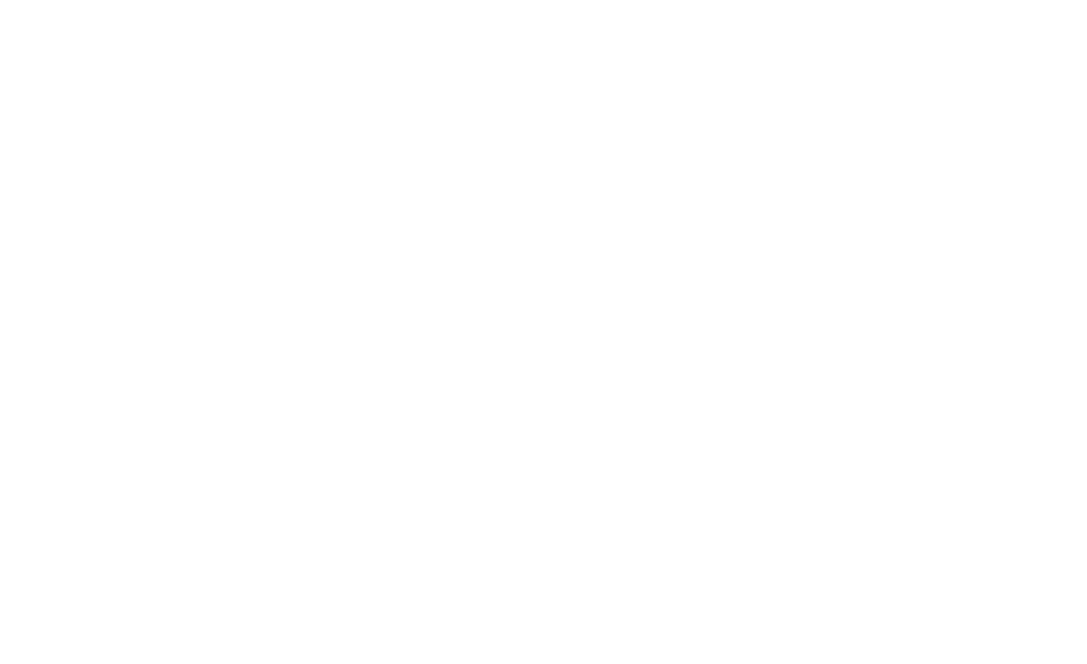
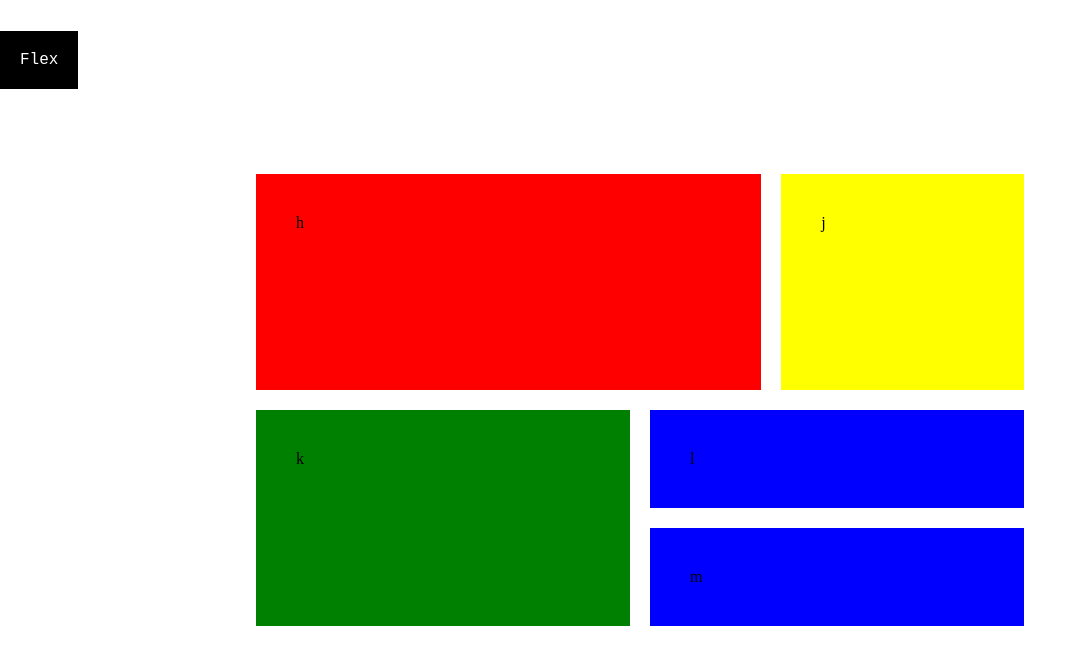
Before and after one commit to mrolaleyeisrael/flex_grid, a plain HTML site: page task1/grid.html in a window 1280 px wide. Shown: the whole page, without its empty margins (0-1087 px from the left). Drawn offline with Linux system fonts and the light colour scheme.

Commit message:
task1b completed

```diff
--- a/task1/grid.html
+++ b/task1/grid.html
@@ -1,12 +1,32 @@
 <!DOCTYPE html>
 <html lang="en">
-<head>
-  <meta charset="UTF-8">
-  <meta http-equiv="X-UA-Compatible" content="IE=edge">
-  <meta name="viewport" content="width=device-width, initial-scale=1.0">
-  <title>Document</title>
-</head>
-<body>
+	<head>
+		<meta charset="UTF-8" />
+		<meta http-equiv="X-UA-Compatible" content="IE=edge" />
+		<meta name="viewport" content="width=device-width, initial-scale=1.0" />
+		<title>Document</title>
+		<link rel="stylesheet" href="./style.css" />
+	</head>
+	<body>
+		<!-- header  -->
+		<header>
+			<a href="index.html" class="header">Flex</a>
+		</header>
 
-</body>
+		<!-- main  -->
+		<main class="">
+			<section class="main-container">
+				<div class="container">
+					<div class="red">h</div>
+					<div class="yellow">j</div>
+					<div class="green">k</div>
+					<div class="blue1">l</div>
+					<div class="blue2">m</div>
+				</div>
+			</section>
+		</main>
+
+		<!-- footer  -->
+		<footer></footer>
+	</body>
 </html>
--- a/task1/style.css
+++ b/task1/style.css
@@ -4,6 +4,27 @@
   margin: 0;
   padding: 0;
   box-sizing: border-box;
+}
+
+body{
+  position: relative;
+}
+
+header{
+  position: absolute;
+  top: 50px;
+}
+
+.header{
+  text-decoration: none;
+  color: #fff;
+  background-color: black;
+  font-family: 'Courier New', Courier, monospace;
+  padding: 20px
+}
+
+.header:hover{
+  cursor: pointer;
 }
 
 .main-container {
@@ -107,3 +128,50 @@
 .credit-img {
   width: 50px;
 }
+
+
+
+
+.container {
+  width: 60%;
+  display: grid;
+
+  gap: 20px;
+  grid-template-columns: repeat(6, 1fr);
+  grid-template-rows: repeat(4, 1fr);
+}
+
+.red {
+  background-color: red;
+  padding: 40px;
+  grid-column: 1 / 5;
+  grid-row: span 2;
+}
+
+.yellow {
+  background-color: yellow;
+  padding: 40px;
+  grid-column: span 2;
+  grid-row: span 2;
+}
+
+.green {
+  background-color: green;
+  padding: 40px;
+  grid-row: span 2;
+  grid-column: span 3;
+
+}
+
+.blue1 {
+  background-color: blue;
+  padding: 40px;
+
+  grid-column: span 3;
+}
+
+.blue2 {
+  background-color: blue;
+  padding: 40px;
+  grid-column: span 3;
+}
```
Also changed, not shown: task1/index.html (+6 -1 lines), task1/assets/grid-layout.PNG (added), 2 other files.
